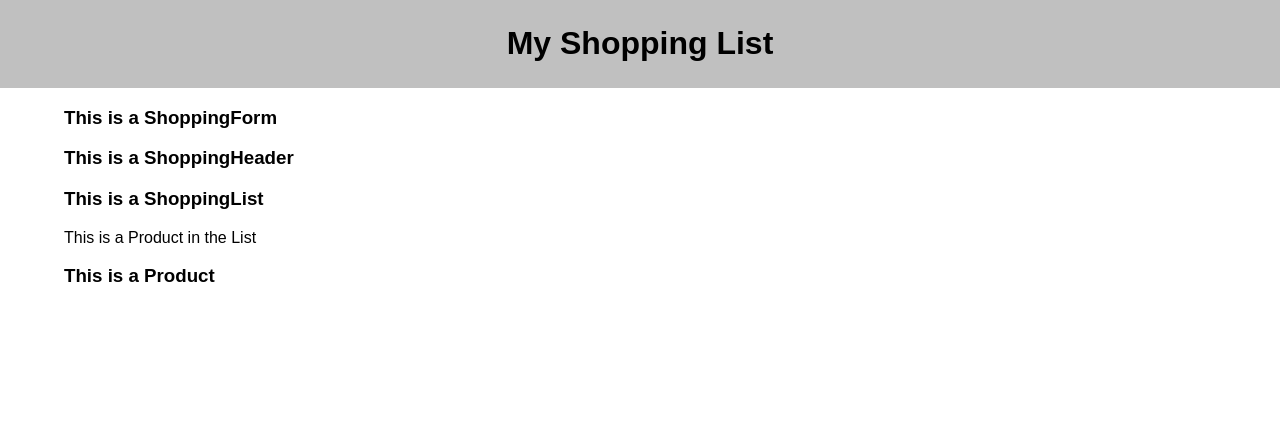
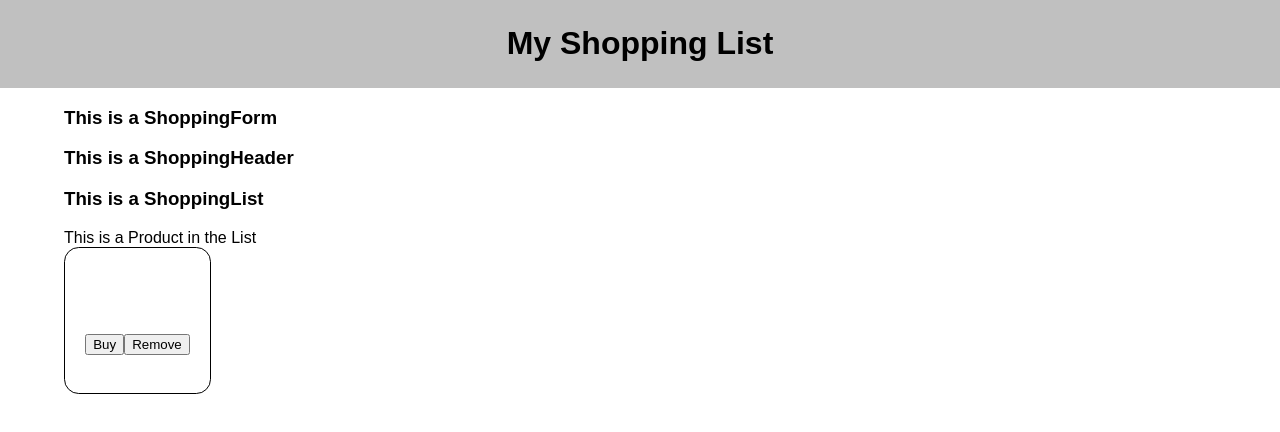
Before and after one commit to Lloydrp/group-fs-react-shopping-list, a React (Create React App) app: page / in a window 1280 px wide. Shown: the top 432 px of the page. Built offline with nearby package versions, Linux system fonts and the light colour scheme; no server answers.

Commit message:
product with styling

```diff
--- a/src/components/Product/Product.css
+++ b/src/components/Product/Product.css
@@ -0,0 +1,22 @@
+.card {
+  display: flex;
+  border: 1px black solid;
+  width: 125px;
+  height: auto;
+  min-height: 125px;
+  text-align: center;
+  border-radius: 10%;
+  overflow-wrap: break-word;
+  padding: 10px;
+  flex-wrap: wrap;
+}
+
+.cardP {
+  padding: 0;
+  margin: 0;
+  margin: 10px 0;
+}
+
+.card-item {
+  width: 100%;
+}
--- a/src/components/Product/Product.jsx
+++ b/src/components/Product/Product.jsx
@@ -1,7 +1,49 @@
 import "./Product.css";
 
-function Product() {
-  return <h3>This is a Product</h3>;
+function buyItem(id) {
+  axios({
+    method: "PUT",
+    url: `/purchased/${id}`,
+  })
+    .then(() => {
+      props.getShoppingList();
+    })
+    .catch((error) => {
+      console.log("error caught in buyItem :>> ", error);
+    });
+}
+
+function removeItem(id) {
+  axios({
+    method: "DELETE",
+    url: `/remove/${id}`,
+  })
+    .then(() => {
+      props.getShoppingList();
+    })
+    .catch((error) => {
+      console.log("error caught in removeItem :>> ", error);
+    });
+}
+
+function Product(props) {
+  return (
+    <div className="card">
+      <div className="card-item">
+        <p className="cardP">{props.item}</p>
+      </div>
+      <div className="card-item">
+        <p className="cardP">
+          {props.quantity}
+          {props.unit}
+        </p>
+      </div>
+      <div className="card-item">
+        <button onClick={() => buyItem(props.id)}>Buy</button>
+        <button onClick={() => removeItem(props.id)}>Remove</button>
+      </div>
+    </div>
+  );
 }
 
 export default Product;
```
